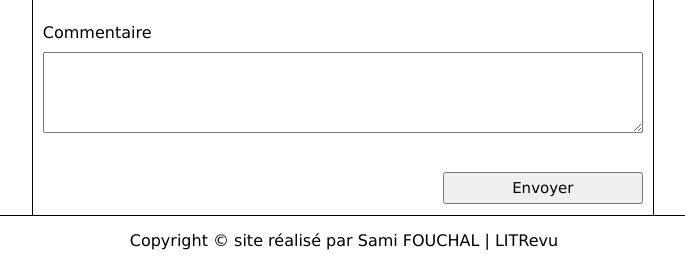
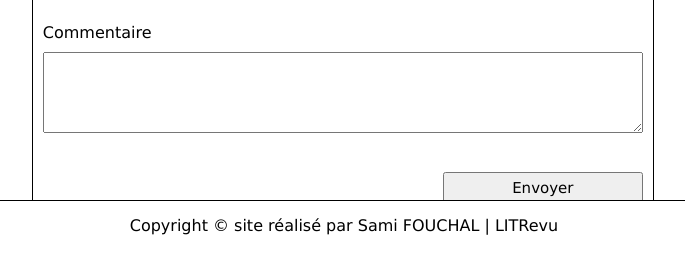
Before and after one commit to Gaiden92/P9OC, a Django app: page /create-review/ in a window 1280 px wide. Shown: the part 654-919 px from the top of the page, without its empty margins (299-984 px from the left). After the commit the page ends 889 px from the top, so only its background shows below. Run offline with Django 4.2, Linux system fonts and the light colour scheme; the visitor is signed in with stand-in values (Sample User, id 1).

Commit message:
modification footer et formulaire de ticket

```diff
--- a/blog/forms.py
+++ b/blog/forms.py
@@ -25,7 +25,7 @@ class TicketForm(forms.ModelForm):
         forms -- a ticket's model form
     """
     image = forms.ImageField(
-        label_suffix="", required=True, widget=MyClearableFileInput, label=""
+        label_suffix="", required=False, widget=MyClearableFileInput, label=""
     )
 
     class Meta:
--- a/static/css/style.css
+++ b/static/css/style.css
@@ -8,7 +8,7 @@ body{margin: 0 5px;
 body::after {
     content: '';
     display: block;
-    height: 40px;
+    height: 25px;
   }
 a{
     text-decoration: none;
```
